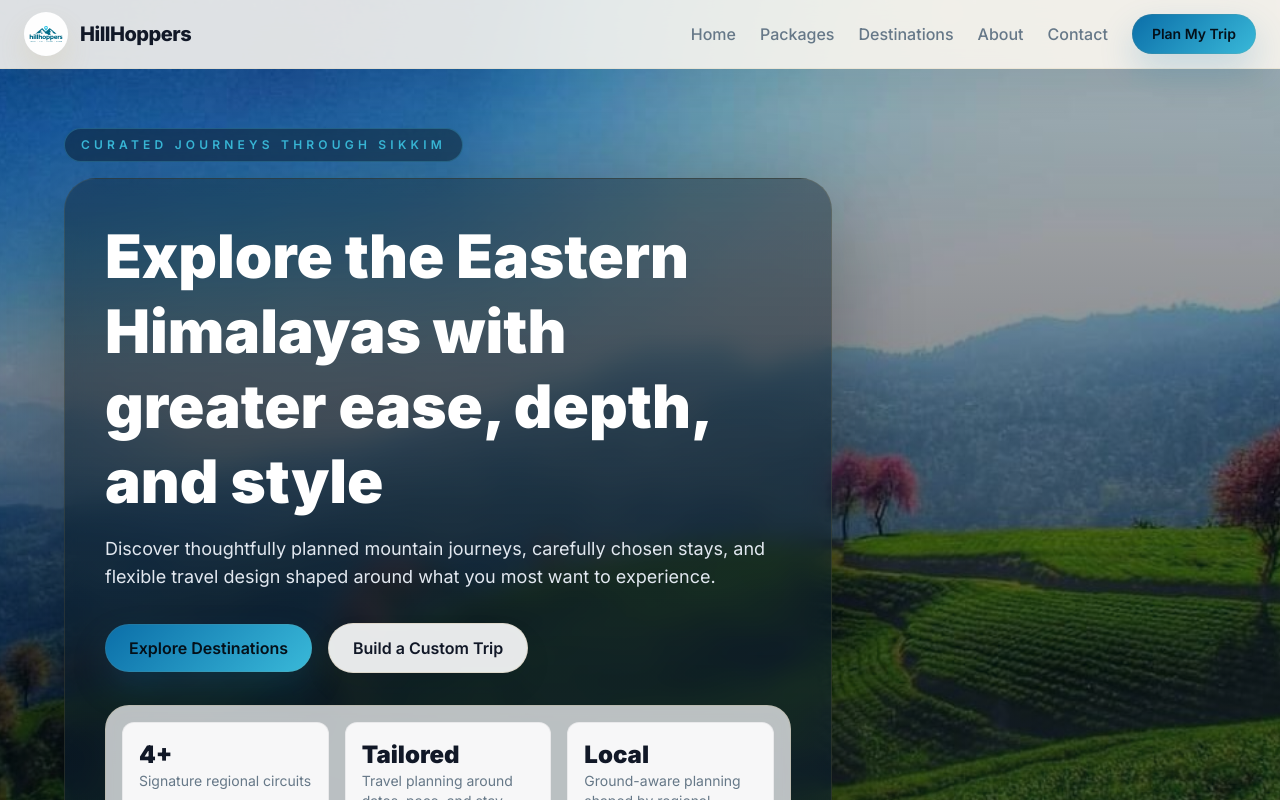
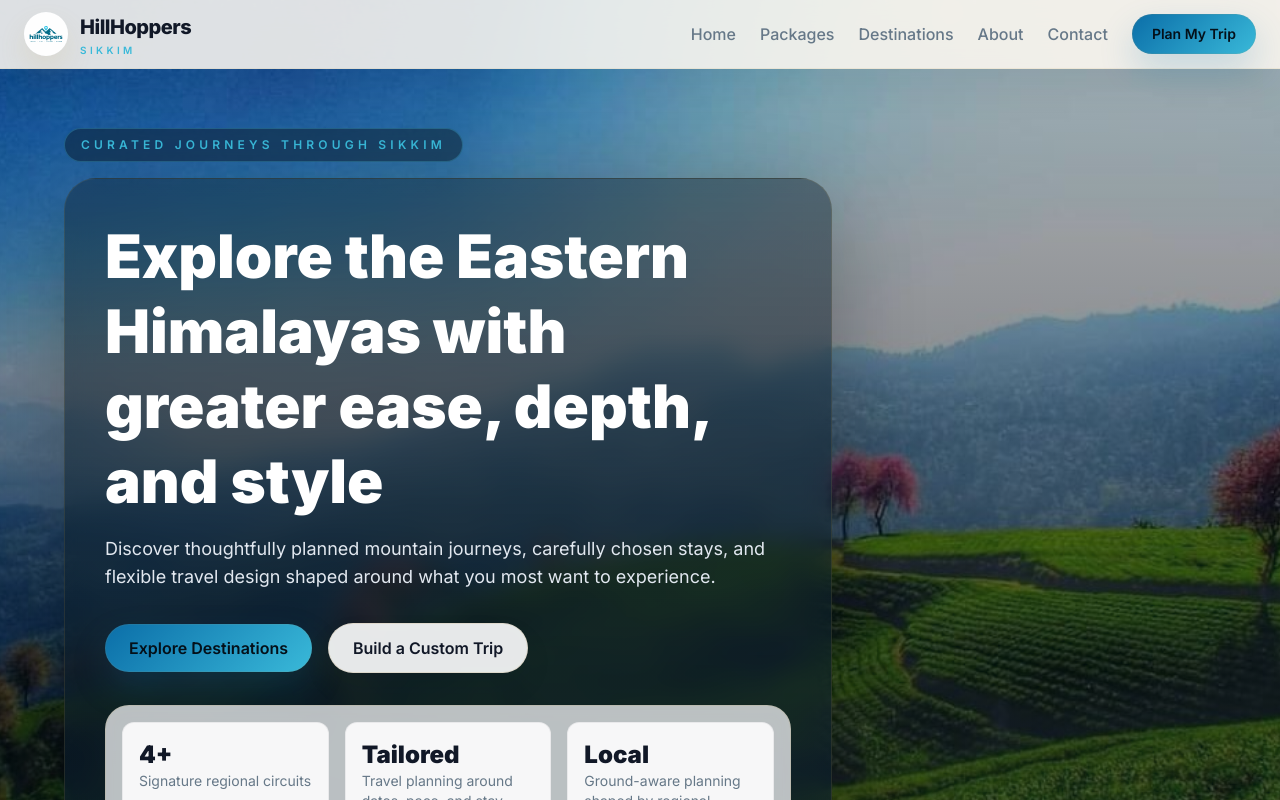
Before and after one commit to parikshitdahal/TravelBug, a Next.js app: page / in a window 1280 px wide. Shown: the top 800 px of the page. Built offline with nearby package versions, Linux system fonts and the light colour scheme.

Commit message:
Add Sikkim subtitle to navigation brand

```diff
--- a/src/app/components/Navbar.tsx
+++ b/src/app/components/Navbar.tsx
@@ -32,6 +32,9 @@ export default function Navbar() {
           <div className="leading-none">
             <p className="text-base font-extrabold tracking-tight text-[var(--text-dark)] sm:text-xl">
               HillHoppers
+            </p>
+            <p className="mt-1 text-[9px] font-semibold uppercase tracking-[0.34em] text-[var(--accent)] sm:text-[10px]">
+              Sikkim
             </p>
           </div>
         </Link>
```
